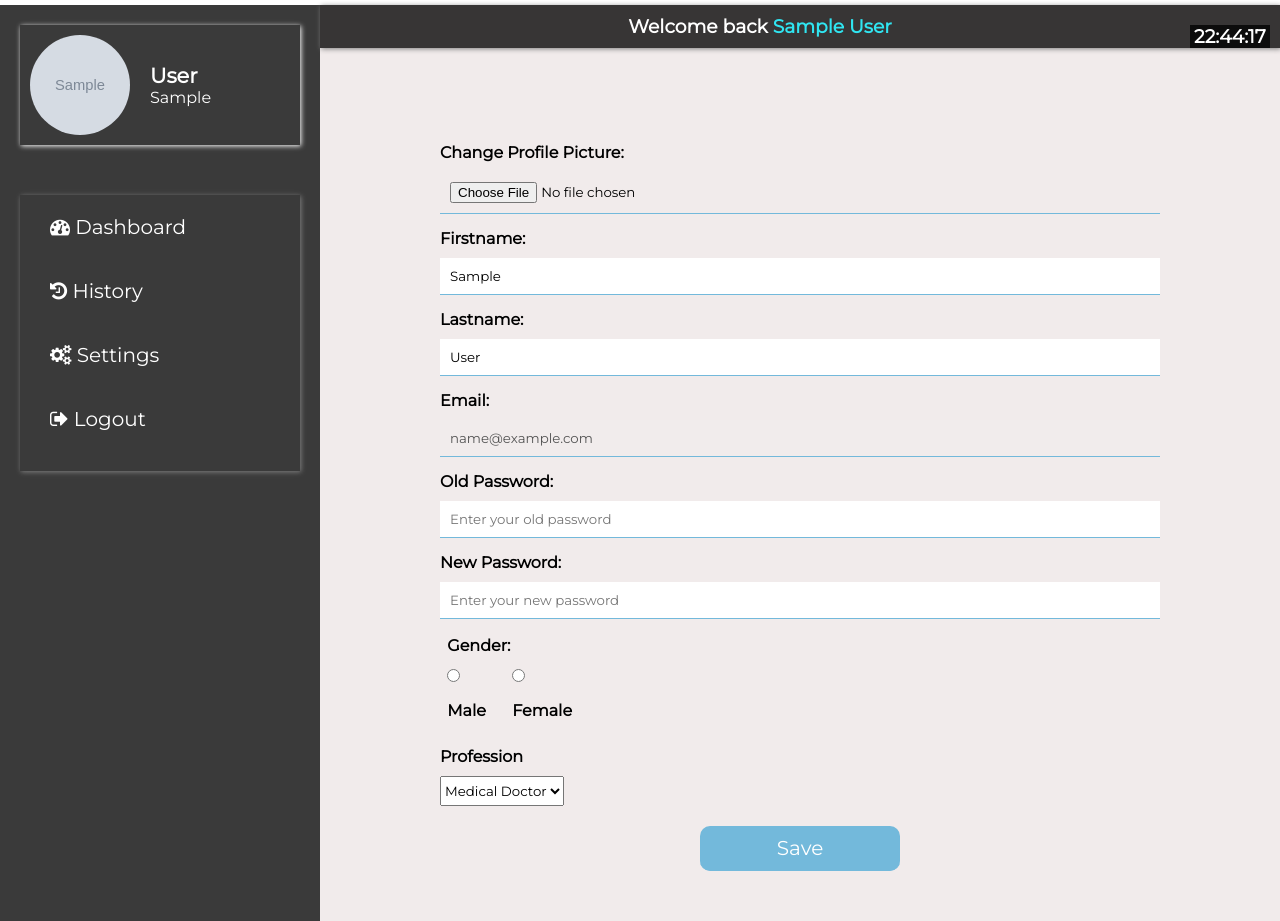
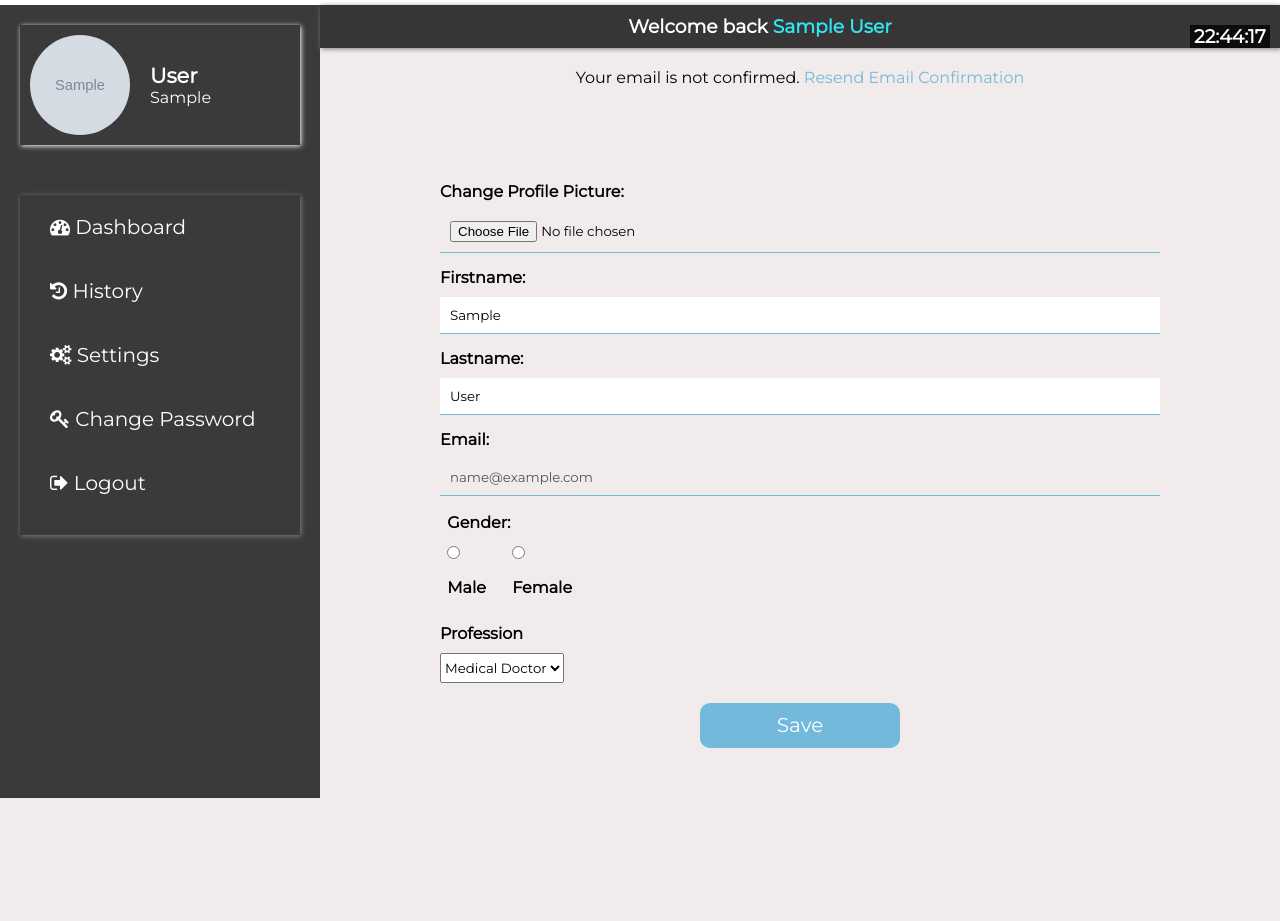
Before and after one commit to vahiwe/Pneumonia-Prediction-App, a Flask app: page /edit_profile in a window 1280 px wide. Shown: the part 50-971 px from the top of the page. After the commit the page ends 848 px from the top, so only its background shows below. Run offline with Flask 2, Linux system fonts and the light colour scheme; a user stored in the database is signed in; tables that the repository leaves empty hold one stand-in row (values such as "Sample post"); grey boxes marked "Sample" are stand-in pictures; some libraries are stand-ins or nearby versions.

Commit message:
Update Links

```diff
--- a/app/templates/login.html
+++ b/app/templates/login.html
@@ -62,7 +62,8 @@
                     {% endif %}
                     {% endwith %}
                     <p>{{ form.submit(class="submit") }}</p>
-                    <p>Don't have an account ? <a href="{{ url_for('register') }}">Sign Up</a></p>
+                    <p>Don't have an account ? <a href="{{ url_for('register') }}">Sign Up</a></p><br>
+                    <p>Forgot your password ? <a href="{{ url_for('reset') }}">Reset</a></p>
                 </form>
             </section>
         </section>
--- a/app/templates/settings.html
+++ b/app/templates/settings.html
@@ -43,6 +43,8 @@
                             </li>
                             <li><a href="{{ url_for('history') }}"> <i class="fa fa-history"></i> History </a></li>
                             <li><a href="{{ url_for('edit_profile') }}"> <i class="fa fa-cogs"></i> Settings </a></li>
+                            <li><a href="{{ url_for('change_password') }}"> <i class="fa fa-key"></i> Change Password
+                                </a></li>
                             <li><a href="{{ url_for('logout') }}"> <i class="fa fa-sign-out"></i> Logout </a></li>
                         </ul>
                     </div>
@@ -51,6 +53,11 @@
                     <section class="message">
                         <h3>Welcome back <span id="user_name">{{ current_user.firstname }}
                                 {{ current_user.lastname }}</span> <span id="time"></span></h3>
+                        {% if not current_user.email_confirmed %}
+                        <p>Your email is not confirmed. <a href="{{ url_for('resend_email_confirmation') }}"
+                                style="color: #73b9db;cursor: pointer;text-decoration: none;">Resend Email
+                                Confirmation</a></p>
+                        {% endif %}
                         <p>
                             <!--insert your message here-->
                             {% with messages = get_flashed_messages() %}
@@ -93,20 +100,6 @@
                                 {{ form.email.label }}
                                 {{ form.email(placeholder="Enter your email address",readonly=true,disabled=true) }}
                                 {% for error in form.email.errors %}
-                                <p style="color: red;">[{{ error }}]</p>
-                                {% endfor %}
-                            </div>
-                            <div class="form-group">
-                                {{ form.password.label }}
-                                {{ form.password(placeholder="Enter your old password") }}
-                                {% for error in form.password.errors %}
-                                <p style="color: red;">[{{ error }}]</p>
-                                {% endfor %}
-                            </div>
-                            <div class="form-group">
-                                {{ form.password2.label }}
-                                {{ form.password2(placeholder="Enter your new password") }}
-                                {% for error in form.password2.errors %}
                                 <p style="color: red;">[{{ error }}]</p>
                                 {% endfor %}
                             </div>
--- a/app/templates/signUp.html
+++ b/app/templates/signUp.html
@@ -98,7 +98,6 @@
                     </div>
                     <p>{{ form.submit(class="submit") }}</p>
                     <p>Have an account ? <a href="{{ url_for('login') }}">Login</a></p>
-
                 </form>
             </section>
         </section>
```
Also changed, not shown: app/templates/dashboard.html (+7 -0 lines), app/templates/history.html (+7 -0 lines).
